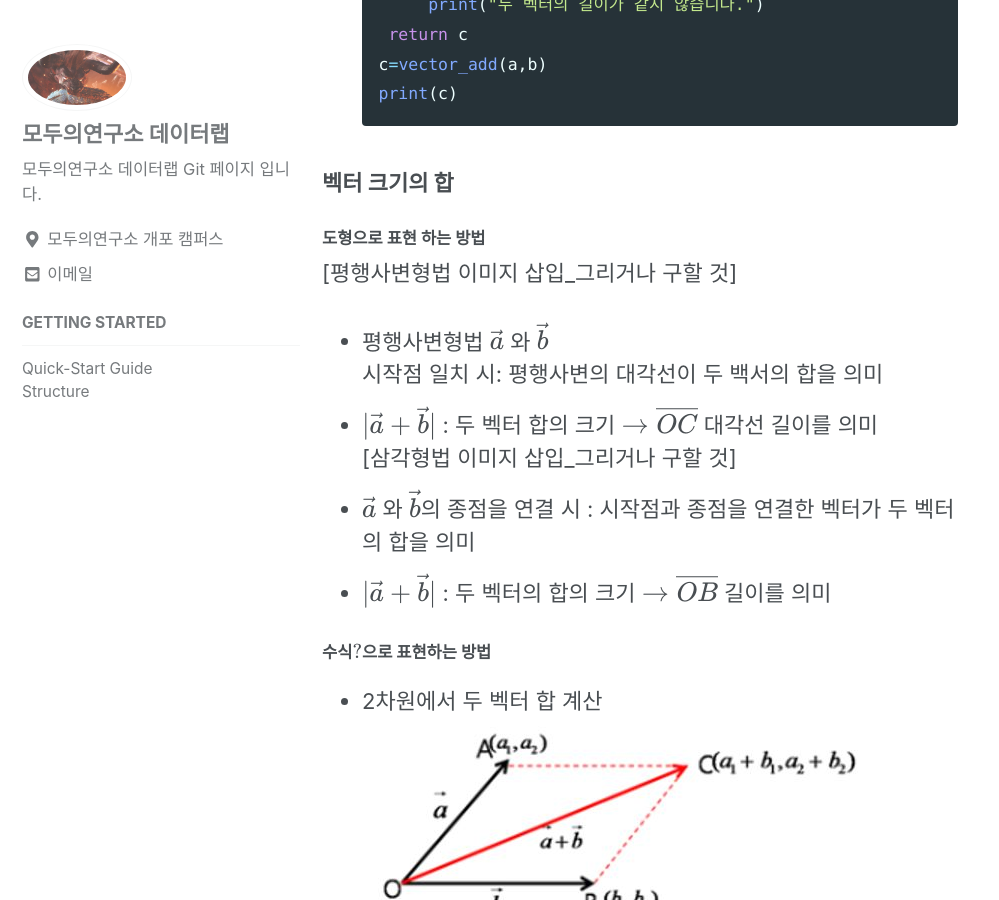
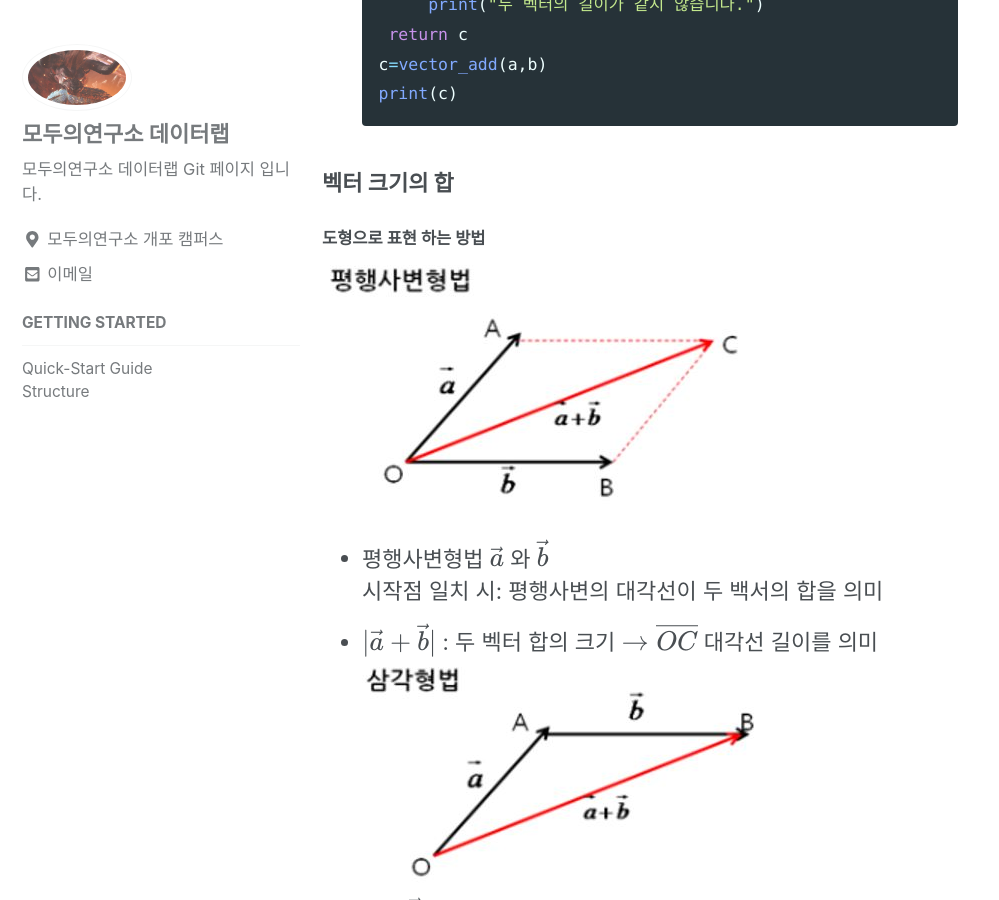
Before and after one commit to Modulabs-Datalab/Modulabs-Datalab.github.io, a Jekyll site: the page built from _posts/2018-08-19-linear-algebra-vector.md, in a window 1280 px wide and 900 px high, scrolled down 3244 px. Shown: the whole window, without its empty margins (0-999 px from the left). Built offline with Jekyll 4.4.1, drawn with Linux system fonts in a browser that asks for light colours; nearby versions of some CDN libraries; formulas are drawn with MathJax 3.

Commit message:
add image

````diff
--- a/_posts/2018-08-19-linear-algebra-vector.md
+++ b/_posts/2018-08-19-linear-algebra-vector.md
@@ -43,7 +43,7 @@ $$ | \vec a |=5 $$
 ## 2.벡터의 연산
 ### 교환법칙
  - 벡터(Vertor)에 Scalar를 곱하면 교환법칙이 성립한다.
- $$ c \left[ \matrix{a \cr b} \right] = \left[ \matrix{a \cr b} \right] c $$
+ $$ c \left[ \matrix{a \cr b} \right] = \left[ \matrix{a \cr b} \right] c $$<br>
  ```python
  #벡터 스칼라 곱
  a=[1,2,3]
@@ -77,12 +77,12 @@ print(c)
 
 ### 벡터 크기의 합
 #### 도형으로 표현 하는 방법 <br>
-[평행사변형법 이미지 삽입_그리거나 구할 것]
+![평행사변형법](\assets\images\vector_parallelogram.JPG)<br>
  - 평행사변형법
   $$ \vec a $$ 와 $$ \vec b $$<br>
  시작점 일치 시: 평행사변의 대각선이 두 백서의 합을 의미
  - $$| \vec a + \vec b |$$ : 두 벡터 합의 크기 $$ \rightarrow \overline{OC} $$ 대각선 길이를 의미<br>
- [삼각형법 이미지 삽입_그리거나 구할 것]
+ ![삼각형법](\assets\images\vector_triangle.JPG)<br>
  - $$ \vec a $$ 와 $$ \vec b $$의 종점을 연결 시 : 시작점과 종점을 연결한 벡터가 두 벡터의 합을 의미<br>
  - $$ \vert \vec a + \vec b \vert $$ : 두 벡터의 합의 크기 $$ \rightarrow \overline{OB} $$ 길이를 의미<br>
 
````
Also changed, not shown: assets/images/vector_parallelogram.JPG (added), assets/images/vector_triangle.JPG (added).
